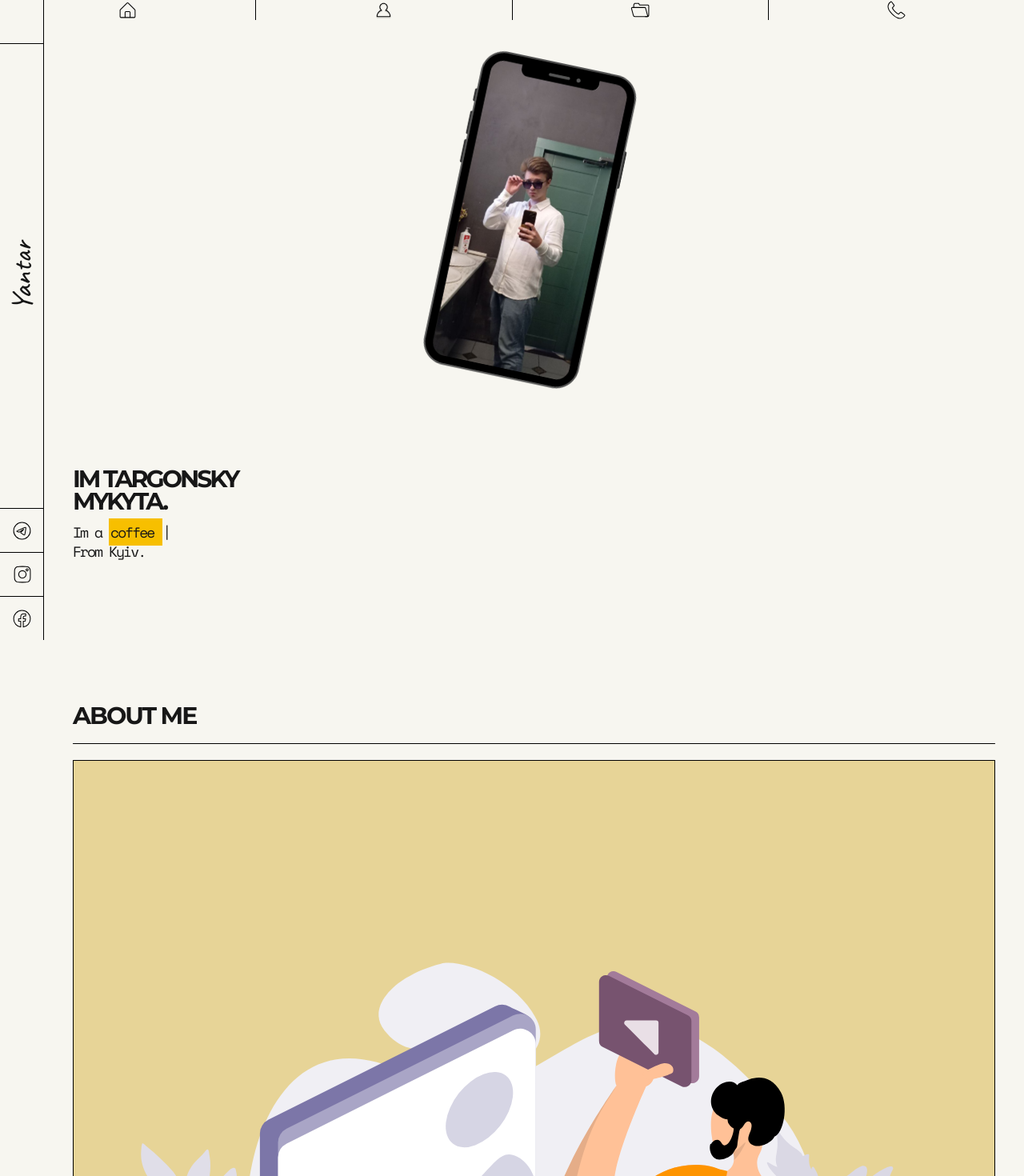
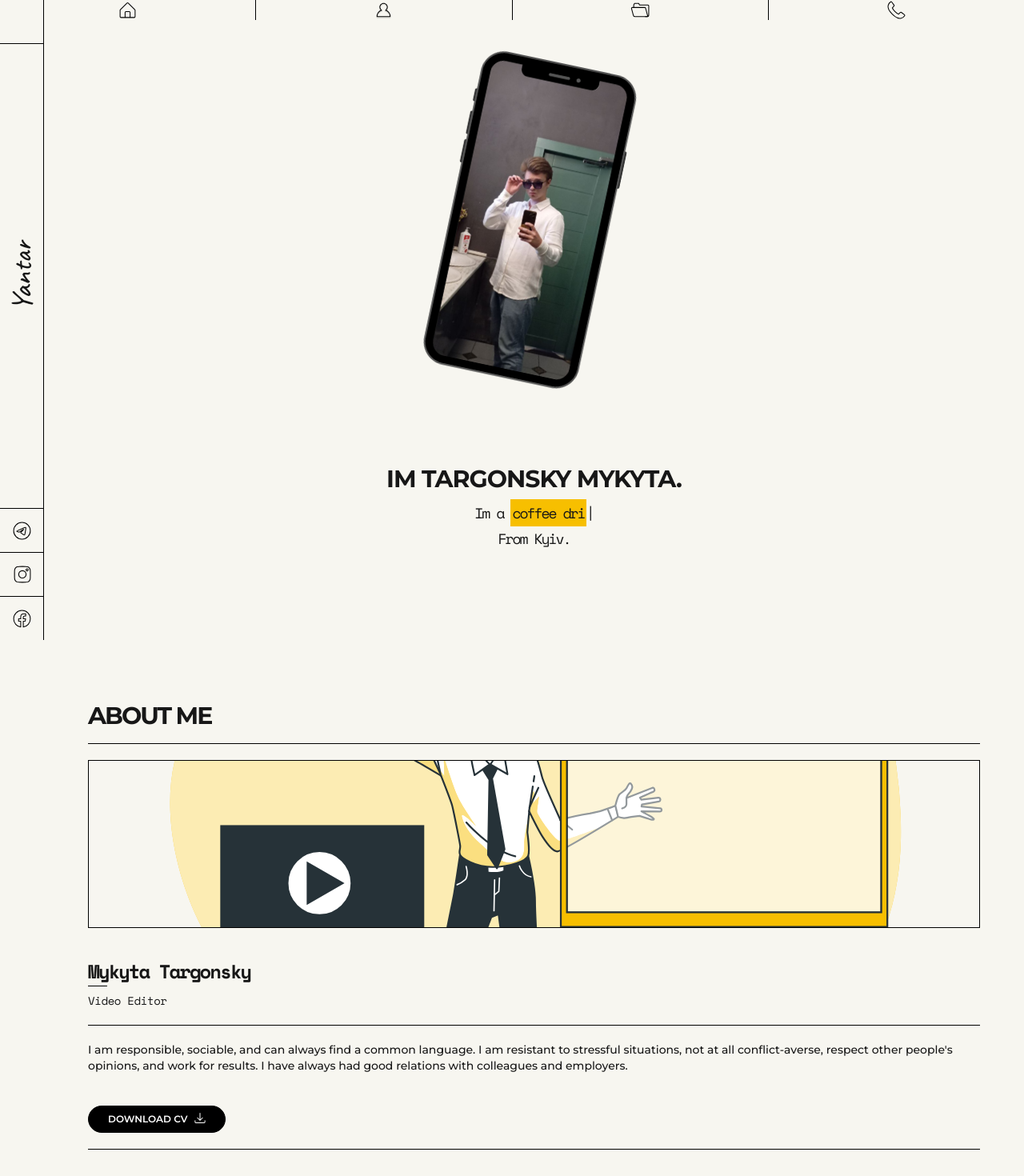
Before and after one commit to kastastin/yantar-portfolio, a Next.js app: page / in a window 1280 px wide. Shown: the top 1470 px of the page at 80% size. Built offline with nearby package versions, Linux system fonts and the light colour scheme.

Commit message:
adaptive [320px - 768px]

```diff
--- a/app/layout.js
+++ b/app/layout.js
@@ -26,7 +26,9 @@ const caveat = Caveat({
 export const metadata = {
   title: "Yantar's Portfolio",
   description: "My personal portfolio website. Check out my projects!",
-  // TODO: add icon
+  icons: {
+    icon: "/icons/site-logo.svg",
+  },
 };
 
 const RootLayout = ({ children }) => {
@@ -36,7 +38,7 @@ const RootLayout = ({ children }) => {
         className={`${montserrat.variable} ${spaceMono.variable} ${caveat.variable} antialiased`}
       >
         <LeftSidebar />
-        <main className="ml-[55px] px-9">{children}</main>
+        <main className="ml-[55px] px-9 sm:px-[55px]">{children}</main>
         <Toaster />
       </body>
     </html>
--- a/components/ContactForm.jsx
+++ b/components/ContactForm.jsx
@@ -54,7 +54,7 @@ const ContactForm = () => {
   };
 
   return (
-    <form onSubmit={formHandler} className="flex flex-col gap-y-5">
+    <form onSubmit={formHandler} className="flex flex-col gap-y-5 sm:gap-y-10">
       <div className="relative flex items-center">
         <Input type="name" placeholder="Name" ref={inputNameRef} required />
       </div>
--- a/components/lists/WorksList.jsx
+++ b/components/lists/WorksList.jsx
@@ -14,7 +14,7 @@ const WorksList = ({ data }) => {
   };
 
   return (
-    <div className="space-y-5">
+    <div className="space-y-5 sm:space-y-10">
       {data.map((item) => (
         <div
           key={item.title}
@@ -32,7 +32,7 @@ const WorksList = ({ data }) => {
             alt={item.title}
             width={200}
             height={200}
-            className="transition-all-05 h-auto w-full group-hover:scale-105"
+            className="transition-all-05 h-auto w-full object-cover group-hover:scale-105 xs:h-[210px]"
             style={item?.imgStyle}
           />
         </div>
--- a/components/sections/AboutSection.jsx
+++ b/components/sections/AboutSection.jsx
@@ -20,7 +20,7 @@ const AboutSection = () => {
         width={200}
         height={200}
         priority
-        className="h-auto w-full border border-black"
+        className="h-auto w-full border border-black object-cover xs:h-[210px]"
       />
 
       <h3 className="h3-title mt-10">Mykyta Targonsky</h3>
--- a/components/sections/HeroSection.jsx
+++ b/components/sections/HeroSection.jsx
@@ -30,19 +30,18 @@ const HeroSection = () => {
       />
 
       {/* Delete:  */}
-      <h1 className="pt-[70vh] font-montserrat text-3xl font-bold uppercase leading-7 tracking-[-3px]">
-        Im Targonsky
-        <br />
+      <h1 className="pt-[70vh] font-montserrat text-3xl font-bold uppercase leading-7 tracking-[-3px] xs:mb-4 xs:text-center xs:tracking-[-1px]">
+        Im Targonsky <br className="sm:hidden" />
         Mykyta.
       </h1>
 
-      <p className="mt-3 text-lg leading-6 tracking-[-2px]">
+      <p className="mt-3 text-lg leading-6 tracking-[-2px] xs:text-center">
         Im a{" "}
         <span ref={positionEl} className="bg-[#F7BF00] px-0.5 py-1">
           video editor.
         </span>
         <br />
-        From Kyiv.
+        <span className="block xs:mt-2">From Kyiv.</span>
       </p>
     </section>
   );
--- a/tailwind.config.js
+++ b/tailwind.config.js
@@ -8,6 +8,9 @@ module.exports = {
   ],
   theme: {
     extend: {
+      screens: {
+        xs: "440px",
+      },
       fontFamily: {
         montserrat: ["var(--font-montserrat)"],
         spaceGrotesk: ["var(--font-spaceMono)"],
```
Also changed, not shown: public/icons/about.svg, public/icons/site-logo.svg (added).
